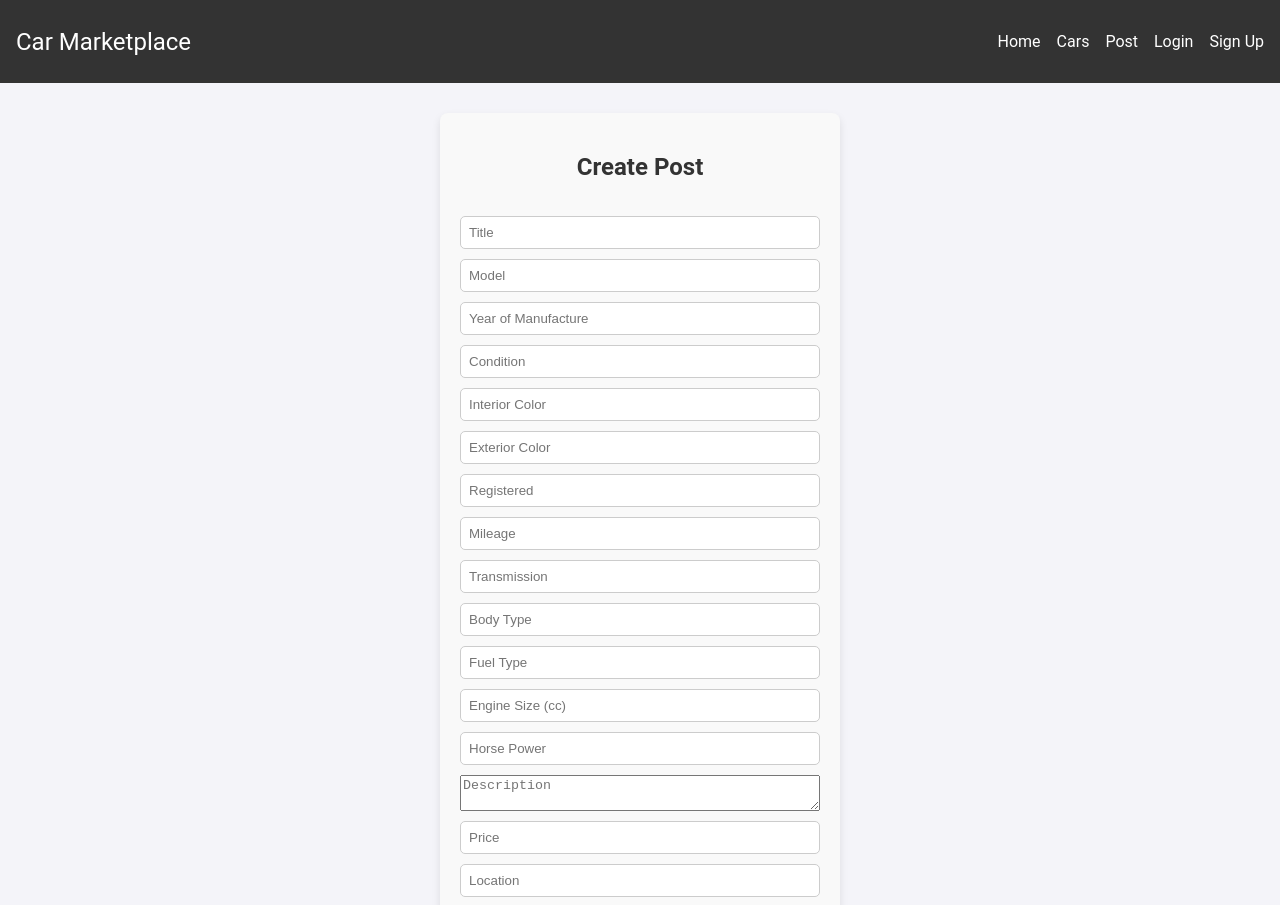
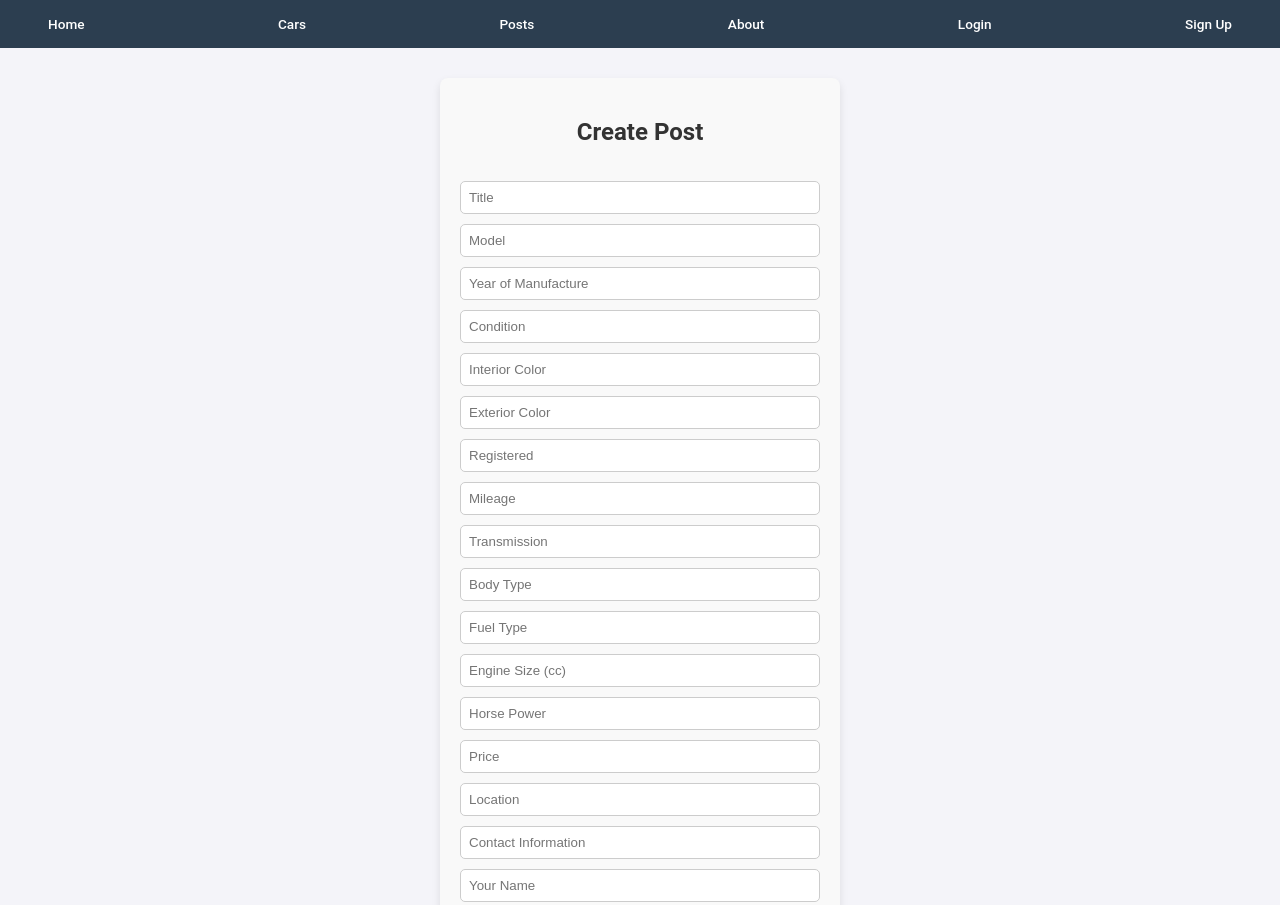
Before and after one commit to venus714/carselly, a React (Create React App) app in the folder frontend/: page /posts in a window 1280 px wide. Shown: the top 905 px of the page. Built offline with nearby package versions, Linux system fonts and the light colour scheme.

Commit message:
added an update file

```diff
--- a/frontend/src/App.js
+++ b/frontend/src/App.js
@@ -9,6 +9,7 @@ import Navbar from "../src/Navbar/navbar";
 import Posts from "./posts/Posts";
 import CarDetails from "./Car/CarDetails";
 import Packages from "./packages/Packages";
+import UpdateCar from "./Car/UpdateCar";
 
 
 
@@ -26,6 +27,8 @@ function App() {
           <Route path="/home" element={<Home />} /> {/* Route */}
           <Route path="/packages" element={<Packages />} /> {/* Route */}
          < Route path="/posts" element={<Posts />} /> {/* Route */}
+         <Route path="/cars/:carId/UpdateCar" element={<UpdateCar />} />
+
 
         </Routes>
       </div>
--- /dev/null
+++ b/frontend/src/AuthContext.js
@@ -0,0 +1,29 @@
+import React, { createContext, useContext, useState, useEffect } from "react";
+
+const AuthContext = createContext();
+
+export function AuthProvider({ children }) {
+  const [isAuthenticated, setIsAuthenticated] = useState(
+    !!localStorage.getItem("authToken")
+  );
+
+  const login = (token) => {
+    localStorage.setItem("authToken", token);
+    setIsAuthenticated(true);
+  };
+
+  const logout = () => {
+    localStorage.removeItem("authToken");
+    setIsAuthenticated(false);
+  };
+
+  return (
+    <AuthContext.Provider value={{ isAuthenticated, login, logout }}>
+      {children}
+    </AuthContext.Provider>
+  );
+}
+
+export function useAuth() {
+  return useContext(AuthContext);
+}
--- a/frontend/src/Navbar/navbar.css
+++ b/frontend/src/Navbar/navbar.css
@@ -1,33 +1,38 @@
+/* navbar.css */
 .navbar {
-    background-color: #333;
-    color: white;
-    padding: 1rem;
-  }
-
-  .navbar-menu {
+  background-color: #2c3e50;
+  padding: 1rem 2rem;
   display: flex;
+  align-items: center;
   justify-content: space-between;
-    align-items: center;
-  }
-
-  .navbar-brand {
-    font-size: 1.5rem;
-    text-decoration: none;
+  flex-wrap: wrap;
   color: white;
 }
 
-  .navbar-nav {
-    list-style: none;
-    display: flex;
-    gap: 1rem;
+.navbar a {
+  color: white;
+  text-decoration: none;
+  margin: 0 1rem;
+  font-weight: 500;
+  transition: color 0.2s ease-in-out;
 }
 
-  .nav-item .nav-link {
-    text-decoration: none;
-    color: white;
-    font-size: 1rem;
+.navbar a:hover {
+  color: #18bc9c;
 }
 
-  .nav-item .nav-link:hover {
-    text-decoration: underline;
+.navbar button {
+  background-color: transparent;
+  border: 1px solid white;
+  color: white;
+  padding: 0.5rem 1rem;
+  cursor: pointer;
+  font-weight: 500;
+  transition: background-color 0.3s ease;
 }
+
+.navbar button:hover {
+  background-color: #e74c3c;
+  color: white;
+  border: none;
+}
--- a/frontend/src/Navbar/navbar.js
+++ b/frontend/src/Navbar/navbar.js
@@ -1,35 +1,35 @@
-import React from 'react';
-import { Link } from 'react-router-dom';
-import '../Navbar/navbar.css'; // Ensure this file exists and is correctly placed
+import React from "react";
+import { Link, useNavigate } from "react-router-dom";
+import { useAuth } from "../AuthContext";
+import "../Navbar/navbar.css"; // Adjust the path as necessary
 
 function Navbar() {
+  const { isAuthenticated, logout } = useAuth();
+  const navigate = useNavigate();
+
+  const handleLogout = () => {
+    logout();
+    navigate("/login");
+  };
+
   return (
-    <div className="navbar">
-      <nav className="navbar-menu">
-        <Link to="/home" className="navbar-brand">Car Marketplace</Link>
-        <ul className="navbar-nav">
-          <li className="nav-item">
-            <Link to="/home" className="nav-link">Home</Link>
-          </li>
+    <nav className="navbar">
+      <Link to="/home">Home</Link>
+      <Link to="/cars">Cars</Link>
+      <Link to="/posts">Posts</Link>
+      <Link to="/about">About</Link>
 
-          <li className="nav-item">
-            <Link to="/cars" className="nav-link">Cars</Link>
-          </li>
-          {/* <li className="nav-item">
-            <Link to="/add" className="nav-link">Add Car</Link>
-          </li> */}
-          <li className="nav-item">
-            <Link to="/posts" className="nav-link">Post</Link>
-          </li>
-          <li className="nav-item">
-            <Link to="/login" className="nav-link">Login</Link>
-          </li>
-          <li className="nav-item">
-            <Link to="/signup" className="nav-link">Sign Up</Link>
-          </li>
-        </ul>
-      </nav>
-    </div>
+      {!isAuthenticated && (
+        <>
+          <Link to="/login">Login</Link>
+          <Link to="/signup">Sign Up</Link>
+        </>
+      )}
+
+      {isAuthenticated && (
+        <button onClick={handleLogout}>Sign Out</button>
+      )}
+    </nav>
   );
 }
 
--- a/frontend/src/posts/Posts.js
+++ b/frontend/src/posts/Posts.js
@@ -1,48 +1,36 @@
 import React, { useState, useRef } from "react";
 import { useNavigate } from "react-router-dom";
+import axios from "axios";
 import "./Posts.css";
 
 const API_URL = "http://127.0.0.1:3000";
 
 function Posts() {
   const navigate = useNavigate();
+  const token = localStorage.getItem("authToken");  // Changed from 'token' to 'authToken'
   const [postData, setPostData] = useState({
-    title: "",
-    model: "",
-    year_of_manufacture: "",
-    condition: "",
-    color_in: "",
-    color_out: "",
-    registered: "",
-    mileage: "",
-    transmission: "",
-    body: "",
-    fuel: "",
-    engine_size: "",
-    horse_power: "",
-    description: "",
-    price: "",
-    location: "",
-    contact: "",
-    name: "",
+    title: "", model: "", year_of_manufacture: "", condition: "", color_in: "", color_out: "",
+    registered: "", mileage: "", transmission: "", body: "", fuel: "", engine_size: "",
+    horse_power: "", description: "", price: "", location: "", contact: "", name: "",
   });
 
   const [images, setImages] = useState([]);
   const imagesRef = useRef();
 
   const handleChange = (e) => {
-    setPostData({ ...postData, [e.target.name]: e.target.value });
+    const { name, value } = e.target;
+    setPostData((prevData) => ({ ...prevData, [name]: value }));
   };
 
   const handleUpload = async (e) => {
     e.preventDefault();
 
+    const selectedFiles = imagesRef.current.files;
+
     if (!postData.title.trim()) {
       alert("Please enter a title.");
       return;
     }
-
-    const selectedFiles = imagesRef.current.files;
 
     if (!selectedFiles || selectedFiles.length < 3) {
       alert("Please select at least 3 images.");
@@ -50,9 +38,8 @@ function Posts() {
     }
 
     const formData = new FormData();
-
-    Object.keys(postData).forEach((key) => {
-      formData.append(`post[${key}]`, postData[key]);
+    Object.entries(postData).forEach(([key, value]) => {
+      formData.append(`post[${key}]`, value);
     });
 
     Array.from(selectedFiles).forEach((file) => {
@@ -60,62 +47,49 @@ function Posts() {
     });
 
     try {
-      const response = await fetch(`${API_URL}/posts`, {
-        method: "POST",
-        body: formData,
+      // Check if token is available before making the request
+      if (!token) {
+        alert("You are not logged in. Please log in to upload a post.");
+        navigate("/login");  // Redirect to login page if no token is found
+        return;
+      }
+
+      const response = await axios.post(`${API_URL}/posts`, formData, {
+        headers: {
+          "Authorization": `Bearer ${token}`,
+          "Content-Type": "multipart/form-data"
+        }
       });
 
-      if (!response.ok) {
-        throw new Error(`Upload failed: ${response.statusText}`);
+      alert("Post uploaded successfully!");
+      setPostData({
+        title: "", model: "", year_of_manufacture: "", condition: "", color_in: "", color_out: "",
+        registered: "", mileage: "", transmission: "", body: "", fuel: "", engine_size: "",
+        horse_power: "", description: "", price: "", location: "", contact: "", name: "",
+      });
+      imagesRef.current.value = "";
+      fetchImages();
+
+    } catch (error) {
+      if (error.response && error.response.status === 401) {
+        alert("You are not authorized. Please log in again.");
+        localStorage.removeItem("authToken");  // Clear token from localStorage
+        navigate("/login");  // Redirect to login page if token is invalid
+      } else {
+        console.error("Upload failed:", error);
+        alert("Failed to upload post. Please try again.");
       }
-
-      const data = await response.json();
-      console.log("Response:", data);
-
-      alert("Post uploaded successfully!");
-
-      setPostData({
-        title: "",
-        model: "",
-        year_of_manufacture: "",
-        condition: "",
-        color_in: "",
-        color_out: "",
-        registered: "",
-        mileage: "",
-        transmission: "",
-        body: "",
-        fuel: "",
-        engine_size: "",
-        horse_power: "",
-        description: "",
-        price: "",
-        location: "",
-        contact: "",
-        name: "",
-      });
-
-      imagesRef.current.value = "";
-      getImages();
-    } catch (error) {
-      console.error("Upload error:", error);
-      alert("Failed to upload post. Please try again.");
     }
   };
 
-  const getImages = async () => {
+  const fetchImages = async () => {
     try {
-      const response = await fetch(`${API_URL}/posts`);
-      if (!response.ok) {
-        throw new Error(`Error fetching images: ${response.statusText}`);
-      }
-
-      const data = await response.json();
-      if (data.images) {
-        setImages(data.images);
+      const response = await axios.get(`${API_URL}/posts`);
+      if (response.data.images) {
+        setImages(response.data.images);
       }
     } catch (error) {
-      console.error("Error fetching images:", error);
+      console.error("Fetching images failed:", error);
     }
   };
 
@@ -130,8 +104,7 @@ function Posts() {
     localStorage.setItem("pendingPostData", JSON.stringify(postData));
     localStorage.setItem("pendingPostImagesCount", selectedFiles.length);
 
-    const imageFiles = Array.from(selectedFiles);
-    imageFiles.forEach((file, index) => {
+    Array.from(selectedFiles).forEach((file, index) => {
       const reader = new FileReader();
       reader.onload = () => {
         localStorage.setItem(`pendingImage${index}`, reader.result);
@@ -144,31 +117,46 @@ function Posts() {
 
   return (
     <>
-      {/* Main Upload Form */}
       <div className="upload-form">
         <h2>Create Post</h2>
-        <form encType="multipart/form-data" onSubmit={handleUpload}>
-          <input type="text" name="title" placeholder="Title" value={postData.title} onChange={handleChange} />
-          <input type="text" name="model" placeholder="Model" value={postData.model} onChange={handleChange} />
-          <input type="number" name="year_of_manufacture" placeholder="Year of Manufacture" value={postData.year_of_manufacture} onChange={handleChange} />
-          <input type="text" name="condition" placeholder="Condition" value={postData.condition} onChange={handleChange} />
-          <input type="text" name="color_in" placeholder="Interior Color" value={postData.color_in} onChange={handleChange} />
-          <input type="text" name="color_out" placeholder="Exterior Color" value={postData.color_out} onChange={handleChange} />
-          <input type="text" name="registered" placeholder="Registered" value={postData.registered} onChange={handleChange} />
-          <input type="number" name="mileage" placeholder="Mileage" value={postData.mileage} onChange={handleChange} />
-          <input type="text" name="transmission" placeholder="Transmission" value={postData.transmission} onChange={handleChange} />
-          <input type="text" name="body" placeholder="Body Type" value={postData.body} onChange={handleChange} />
-          <input type="text" name="fuel" placeholder="Fuel Type" value={postData.fuel} onChange={handleChange} />
-          <input type="number" name="engine_size" placeholder="Engine Size (cc)" value={postData.engine_size} onChange={handleChange} />
-          <input type="number" name="horse_power" placeholder="Horse Power" value={postData.horse_power} onChange={handleChange} />
-          <textarea name="description" placeholder="Description" value={postData.description} onChange={handleChange} />
-          <input type="number" name="price" placeholder="Price" value={postData.price} onChange={handleChange} />
-          <input type="text" name="location" placeholder="Location" value={postData.location} onChange={handleChange} />
-          <input type="text" name="contact" placeholder="Contact Information" value={postData.contact} onChange={handleChange} />
-          <input type="text" name="name" placeholder="Your Name" value={postData.name} onChange={handleChange} />
+        <form onSubmit={handleUpload} encType="multipart/form-data">
+          {[
+            { name: "title", type: "text", placeholder: "Title" },
+            { name: "model", type: "text", placeholder: "Model" },
+            { name: "year_of_manufacture", type: "number", placeholder: "Year of Manufacture" },
+            { name: "condition", type: "text", placeholder: "Condition" },
+            { name: "color_in", type: "text", placeholder: "Interior Color" },
+            { name: "color_out", type: "text", placeholder: "Exterior Color" },
+            { name: "registered", type: "text", placeholder: "Registered" },
+            { name: "mileage", type: "number", placeholder: "Mileage" },
+            { name: "transmission", type: "text", placeholder: "Transmission" },
+            { name: "body", type: "text", placeholder: "Body Type" },
+            { name: "fuel", type: "text", placeholder: "Fuel Type" },
+            { name: "engine_size", type: "number", placeholder: "Engine Size (cc)" },
+            { name: "horse_power", type: "number", placeholder: "Horse Power" },
+            { name: "price", type: "number", placeholder: "Price" },
+            { name: "location", type: "text", placeholder: "Location" },
+            { name: "contact", type: "text", placeholder: "Contact Information" },
+            { name: "name", type: "text", placeholder: "Your Name" },
+          ].map((field) => (
+            <input
+              key={field.name}
+              name={field.name}
+              type={field.type}
+              placeholder={field.placeholder}
+              value={postData[field.name]}
+              onChange={handleChange}
+            />
+          ))}
+          <textarea
+            name="description"
+            placeholder="Description"
+            value={postData.description}
+            onChange={handleChange}
+          />
 
           <label>Upload Images (Minimum 3):</label>
-          <input type="file" name="images" multiple ref={imagesRef} accept="image/*" />
+          <input type="file" multiple ref={imagesRef} accept="image/*" />
 
           <button type="button" onClick={handleSelectPackage} className="select-package-button">
             Select Package
@@ -176,39 +164,29 @@ function Posts() {
           <button type="submit">Submit Post</button>
         </form>
 
-        {/* Sell Steps */}
         <div className="sell-steps-horizontal">
           <h3>Sell Your Car in 4 Simple Steps</h3>
           <div className="steps-container">
-            <div className="step-box">
-              <i className="fas fa-car"></i>
-              <h4>Step 1</h4>
-              <p>Enter Car Details</p>
-            </div>
-            <div className="step-box">
-              <i className="fas fa-camera"></i>
-              <h4>Step 2</h4>
-              <p>Upload Car Photos</p>
-            </div>
-            <div className="step-box">
-              <i className="fas fa-tags"></i>
-              <h4>Step 3</h4>
-              <p>Select Package</p>
-            </div>
-            <div className="step-box">
-              <i className="fas fa-bullhorn"></i>
-              <h4>Step 4</h4>
-              <p>Post Your Ad</p>
-            </div>
+            {[
+              { icon: "fas fa-car", title: "Step 1", desc: "Enter Car Details" },
+              { icon: "fas fa-camera", title: "Step 2", desc: "Upload Car Photos" },
+              { icon: "fas fa-tags", title: "Step 3", desc: "Select Package" },
+              { icon: "fas fa-bullhorn", title: "Step 4", desc: "Post Your Ad" },
+            ].map((step, idx) => (
+              <div className="step-box" key={idx}>
+                <i className={step.icon}></i>
+                <h4>{step.title}</h4>
+                <p>{step.desc}</p>
+              </div>
+            ))}
           </div>
         </div>
 
-        {/* Uploaded Images */}
         <h2>Uploaded Images</h2>
         <div className="images">
           {images.length > 0 ? (
-            images.map((image, index) => (
-              <img key={index} src={image} alt={`uploaded-${index}`} style={{ width: "100px", height: "100px", margin: "5px" }} />
+            images.map((img, index) => (
+              <img key={index} src={img} alt={`uploaded-${index}`} style={{ width: "100px", height: "100px", margin: "5px" }} />
             ))
           ) : (
             <p>No images uploaded yet.</p>
@@ -216,7 +194,6 @@ function Posts() {
         </div>
       </div>
 
-      {/* Footer - outside the upload-form div */}
       <footer className="footer-section">
         <p>&copy; 2025 Car Marketplace. All rights reserved.</p>
       </footer>
```
Also changed, not shown: frontend/src/Car/CarCard.js (+53 -25 lines), frontend/src/Car/CarDetails.js (+19 -7 lines), frontend/src/Car/Update.css (added, +42 -0 lines), frontend/src/Car/UpdateCar.js (added, +155 -0 lines), frontend/src/index.js (+4 -3 lines), frontend/src/login/Login.js (+6 -9 lines), frontend/src/About.js (added), 2 other files (tests, documents, lock files or other folders). Lines whose indentation alone changed are shown as unchanged.
